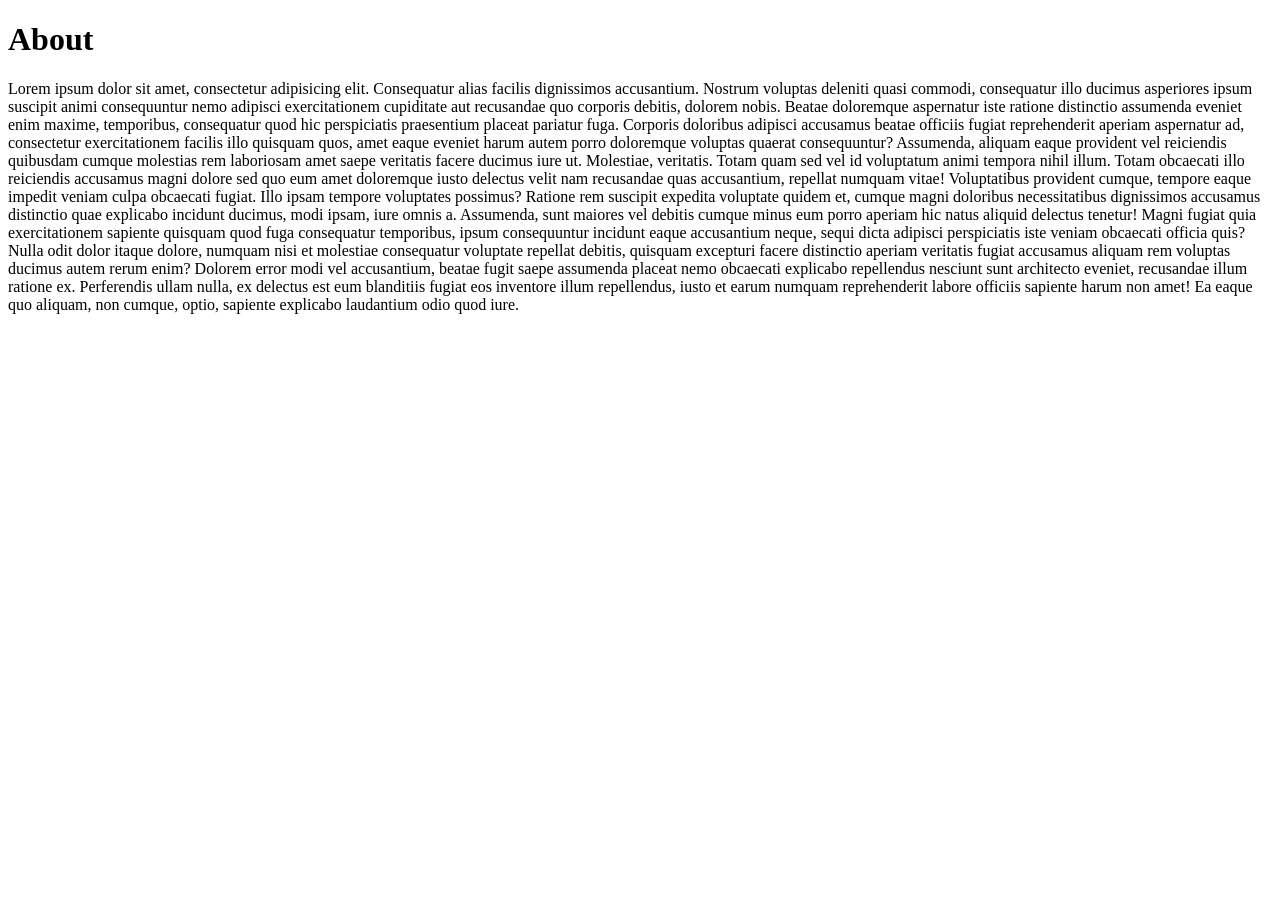
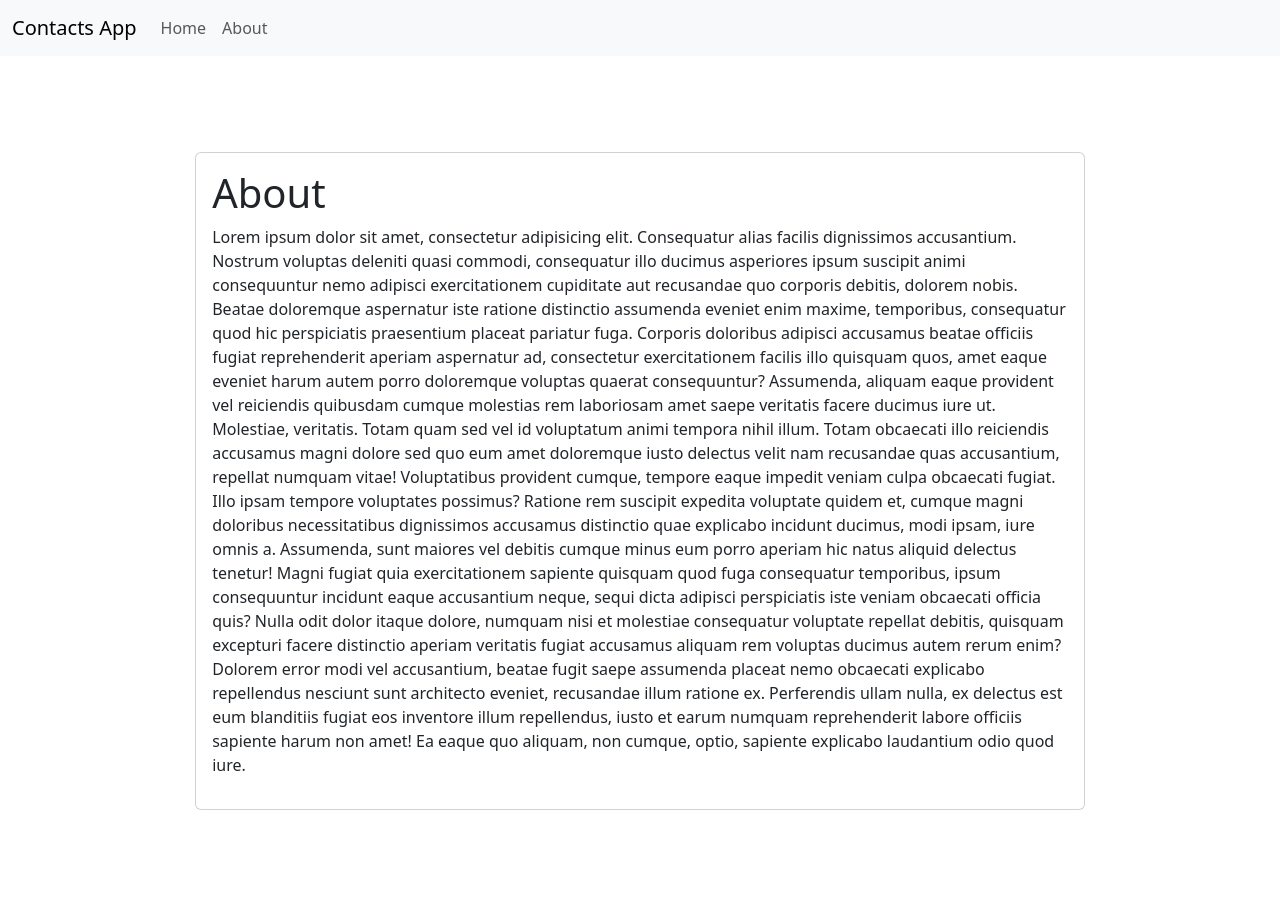
Before and after one commit to dapt4/flask-SQLAlchemy-app, a Flask app: page /about in a window 1280 px wide. Before the commit the page ends 314 px from the top, so only its background shows below. Run offline with Flask 3, Linux system fonts and the light colour scheme; some libraries are stand-ins or nearby versions.

Commit message:
stable release

```diff
--- a/app.py
+++ b/app.py
@@ -1,15 +1,19 @@
 from flask import Flask
-from utils.db import DB_URL, db
+from utils.db import db
+from routes.contacts import contacts
+from dotenv import load_dotenv
+import os
 
-from routes.contacts import contacts
+load_dotenv()
 
 app = Flask(__name__)
 
-app.secret_key = 'jkafhjkawhdfawjikdhaw'
-app.config['SQLALCHEMY_DATABASE_URI'] = DB_URL
+app.secret_key = os.environ.get('SECRET_KEY')
+app.config['SQLALCHEMY_DATABASE_URI'] = os.environ.get('DB_URL')
 app.config['SQLALCHEMY_TRACK_MODIFICATIONS'] = False
 
-# SQLAlchemy(app) # no es necesario hacer dos instancias
 db.init_app(app)
+with app.app_context():
+    db.create_all()
 
 app.register_blueprint(contacts)
--- a/pyproject.toml
+++ b/pyproject.toml
@@ -10,6 +10,7 @@ python = "^3.11"
 flask = "^3.1.1"
 flask-sqlalchemy = "^3.1.1"
 psycopg2-binary = "^2.9.10"
+python-dotenv = "^1.1.0"
 
 
 [build-system]
--- a/routes/contacts.py
+++ b/routes/contacts.py
@@ -46,7 +46,6 @@ def update(id):
 @contacts.route('/delete/<id>', methods=['GET', 'POST'])
 def delete(id):
     contact = Contact.query.get(id)
-    print(contact)
     db.session.delete(contact)
     db.session.commit()
     flash('Contact deleted successfully!')
--- a/templates/about.html
+++ b/templates/about.html
@@ -1,46 +1,46 @@
-<!doctype html>
-<html lang="en">
-  <head>
-    <meta charset="UTF-8" />
-    <meta name="viewport" content="width=device-width, initial-scale=1.0" />
-    <title>About page</title>
-  </head>
-  <body>
-    <h1>About</h1>
+{% extends 'layout.html' %} {% block content %}
+<section class="row p-5">
+  <div class="col-12 p-5">
+    <article class="card card-body mx-auto" style="width: 80%">
+      <h1 class="card-title">About</h1>
       <p>
         Lorem ipsum dolor sit amet, consectetur adipisicing elit. Consequatur
         alias facilis dignissimos accusantium. Nostrum voluptas deleniti quasi
         commodi, consequatur illo ducimus asperiores ipsum suscipit animi
         consequuntur nemo adipisci exercitationem cupiditate aut recusandae quo
-      corporis debitis, dolorem nobis. Beatae doloremque aspernatur iste ratione
-      distinctio assumenda eveniet enim maxime, temporibus, consequatur quod hic
-      perspiciatis praesentium placeat pariatur fuga. Corporis doloribus
-      adipisci accusamus beatae officiis fugiat reprehenderit aperiam aspernatur
-      ad, consectetur exercitationem facilis illo quisquam quos, amet eaque
-      eveniet harum autem porro doloremque voluptas quaerat consequuntur?
-      Assumenda, aliquam eaque provident vel reiciendis quibusdam cumque
-      molestias rem laboriosam amet saepe veritatis facere ducimus iure ut.
-      Molestiae, veritatis. Totam quam sed vel id voluptatum animi tempora nihil
-      illum. Totam obcaecati illo reiciendis accusamus magni dolore sed quo eum
-      amet doloremque iusto delectus velit nam recusandae quas accusantium,
-      repellat numquam vitae! Voluptatibus provident cumque, tempore eaque
-      impedit veniam culpa obcaecati fugiat. Illo ipsam tempore voluptates
-      possimus? Ratione rem suscipit expedita voluptate quidem et, cumque magni
-      doloribus necessitatibus dignissimos accusamus distinctio quae explicabo
-      incidunt ducimus, modi ipsam, iure omnis a. Assumenda, sunt maiores vel
-      debitis cumque minus eum porro aperiam hic natus aliquid delectus tenetur!
-      Magni fugiat quia exercitationem sapiente quisquam quod fuga consequatur
+        corporis debitis, dolorem nobis. Beatae doloremque aspernatur iste
+        ratione distinctio assumenda eveniet enim maxime, temporibus,
+        consequatur quod hic perspiciatis praesentium placeat pariatur fuga.
+        Corporis doloribus adipisci accusamus beatae officiis fugiat
+        reprehenderit aperiam aspernatur ad, consectetur exercitationem facilis
+        illo quisquam quos, amet eaque eveniet harum autem porro doloremque
+        voluptas quaerat consequuntur? Assumenda, aliquam eaque provident vel
+        reiciendis quibusdam cumque molestias rem laboriosam amet saepe
+        veritatis facere ducimus iure ut. Molestiae, veritatis. Totam quam sed
+        vel id voluptatum animi tempora nihil illum. Totam obcaecati illo
+        reiciendis accusamus magni dolore sed quo eum amet doloremque iusto
+        delectus velit nam recusandae quas accusantium, repellat numquam vitae!
+        Voluptatibus provident cumque, tempore eaque impedit veniam culpa
+        obcaecati fugiat. Illo ipsam tempore voluptates possimus? Ratione rem
+        suscipit expedita voluptate quidem et, cumque magni doloribus
+        necessitatibus dignissimos accusamus distinctio quae explicabo incidunt
+        ducimus, modi ipsam, iure omnis a. Assumenda, sunt maiores vel debitis
+        cumque minus eum porro aperiam hic natus aliquid delectus tenetur! Magni
+        fugiat quia exercitationem sapiente quisquam quod fuga consequatur
         temporibus, ipsum consequuntur incidunt eaque accusantium neque, sequi
-      dicta adipisci perspiciatis iste veniam obcaecati officia quis? Nulla odit
-      dolor itaque dolore, numquam nisi et molestiae consequatur voluptate
-      repellat debitis, quisquam excepturi facere distinctio aperiam veritatis
-      fugiat accusamus aliquam rem voluptas ducimus autem rerum enim? Dolorem
-      error modi vel accusantium, beatae fugit saepe assumenda placeat nemo
-      obcaecati explicabo repellendus nesciunt sunt architecto eveniet,
-      recusandae illum ratione ex. Perferendis ullam nulla, ex delectus est eum
-      blanditiis fugiat eos inventore illum repellendus, iusto et earum numquam
-      reprehenderit labore officiis sapiente harum non amet! Ea eaque quo
-      aliquam, non cumque, optio, sapiente explicabo laudantium odio quod iure.
+        dicta adipisci perspiciatis iste veniam obcaecati officia quis? Nulla
+        odit dolor itaque dolore, numquam nisi et molestiae consequatur
+        voluptate repellat debitis, quisquam excepturi facere distinctio aperiam
+        veritatis fugiat accusamus aliquam rem voluptas ducimus autem rerum
+        enim? Dolorem error modi vel accusantium, beatae fugit saepe assumenda
+        placeat nemo obcaecati explicabo repellendus nesciunt sunt architecto
+        eveniet, recusandae illum ratione ex. Perferendis ullam nulla, ex
+        delectus est eum blanditiis fugiat eos inventore illum repellendus,
+        iusto et earum numquam reprehenderit labore officiis sapiente harum non
+        amet! Ea eaque quo aliquam, non cumque, optio, sapiente explicabo
+        laudantium odio quod iure.
       </p>
-  </body>
-</html>
+    </article>
+  </div>
+</section>
+{% endblock %}
--- /dev/null
+++ b/templates/layout.html
@@ -0,0 +1,48 @@
+<!doctype html>
+<html lang="en">
+  <head>
+    <meta charset="UTF-8" />
+    <meta name="viewport" content="width=device-width, initial-scale=1.0" />
+    <title>Flask sqlalchemy</title>
+    <link
+      href="https://cdn.jsdelivr.net/npm/bootstrap@5.3.6/dist/css/bootstrap.min.css"
+      rel="stylesheet"
+      integrity="sha384-4Q6Gf2aSP4eDXB8Miphtr37CMZZQ5oXLH2yaXMJ2w8e2ZtHTl7GptT4jmndRuHDT"
+      crossorigin="anonymous"
+    />
+  </head>
+  <body>
+    <nav class="navbar navbar-expand-lg bg-body-tertiary">
+      <div class="container-fluid">
+        <a class="navbar-brand" href="/">Contacts App</a>
+        <button
+          class="navbar-toggler"
+          type="button"
+          data-bs-toggle="collapse"
+          data-bs-target="#navbarNav"
+          aria-controls="navbarNav"
+          aria-expanded="false"
+          aria-label="Toggle navigation"
+        >
+          <span class="navbar-toggler-icon"></span>
+        </button>
+        <div class="collapse navbar-collapse" id="navbarNav">
+          <ul class="navbar-nav">
+            <li class="nav-item">
+              <a class="nav-link" href="/">Home</a>
+            </li>
+            <li class="nav-item">
+              <a class="nav-link" href="/about">About</a>
+            </li>
+          </ul>
+        </div>
+      </div>
+    </nav>
+    {% block content %} {% endblock %}
+    <script
+      src="https://cdn.jsdelivr.net/npm/bootstrap@5.3.6/dist/js/bootstrap.bundle.min.js"
+      integrity="sha384-j1CDi7MgGQ12Z7Qab0qlWQ/Qqz24Gc6BM0thvEMVjHnfYGF0rmFCozFSxQBxwHKO"
+      crossorigin="anonymous"
+    ></script>
+  </body>
+</html>
--- a/utils/db.py
+++ b/utils/db.py
@@ -1,5 +1,3 @@
 from flask_sqlalchemy import SQLAlchemy
 
 db = SQLAlchemy()
-
-DB_URL = 'postgresql+psycopg2://postgres:19570744@localhost:5432/contactsdb'
```
Also changed, not shown: main.py (deleted, +0 -9 lines), requirements.txt (added, +13 -0 lines), templates/index.html (+4 -21 lines), templates/update.html (+3 -21 lines), 2 other files. Lines whose indentation alone changed are shown as unchanged.
